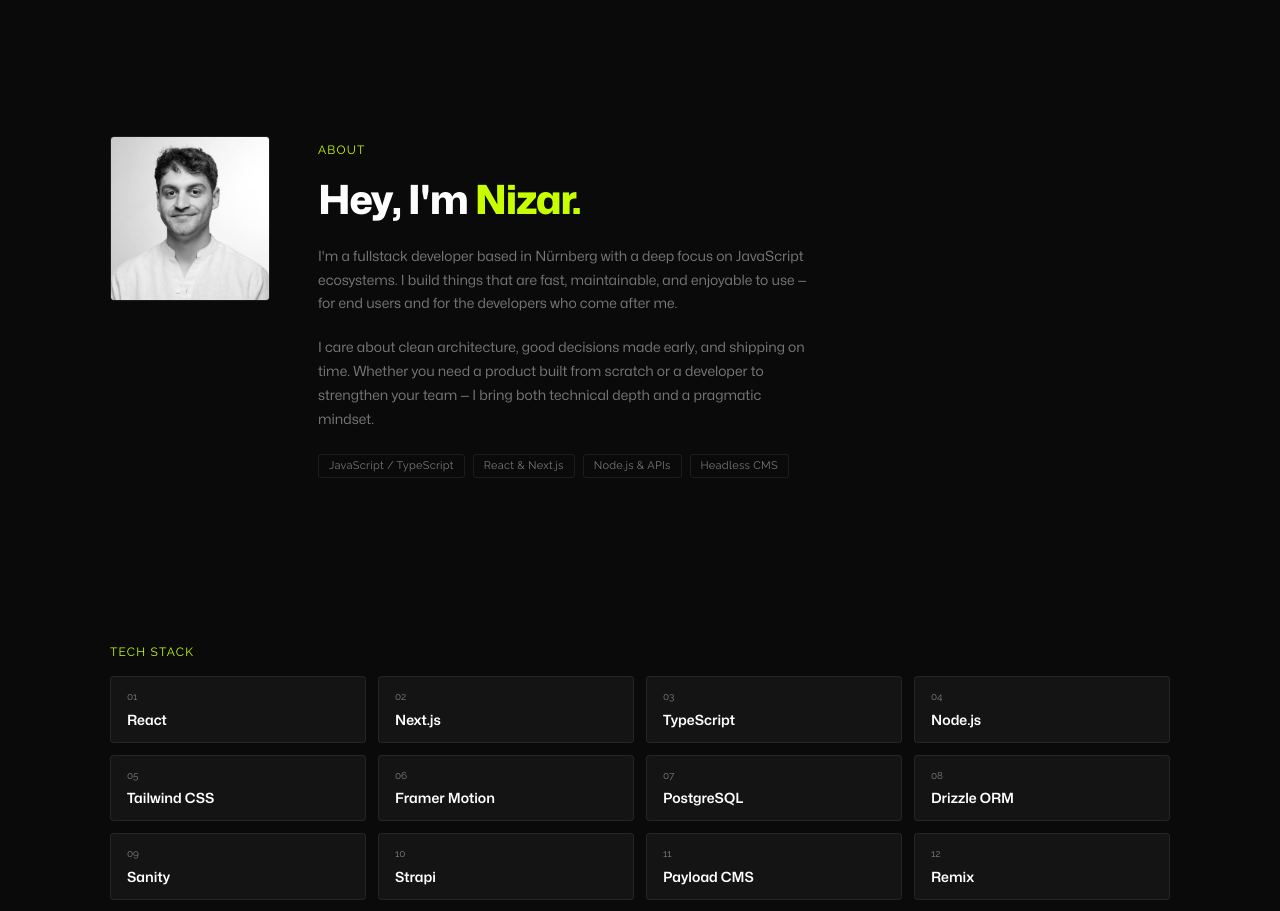
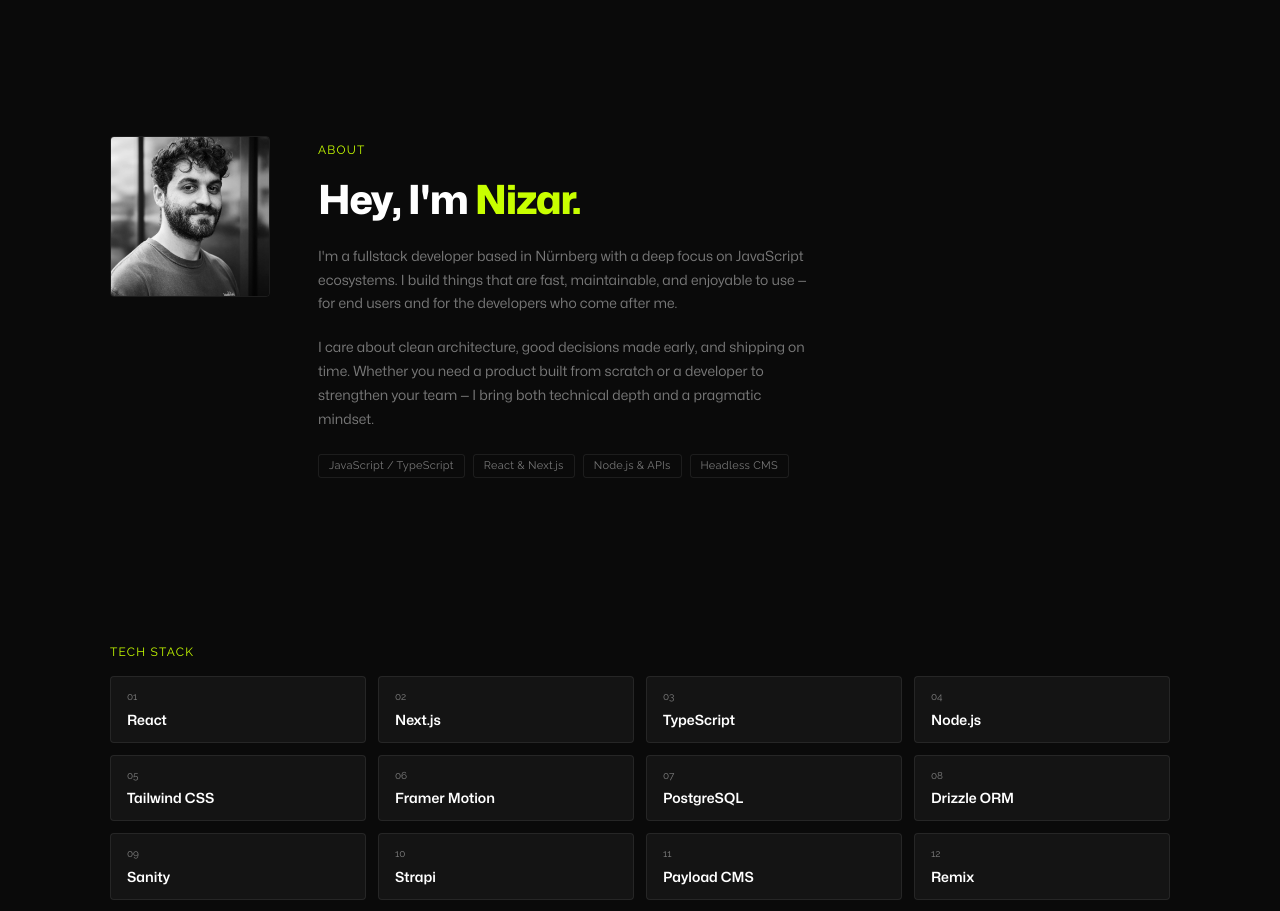
Before and after one commit to nizza1/wind, a Next.js app: page /en in a window 1280 px wide. Shown: the part 1220-2131 px from the top of the page. Built offline with nearby package versions, Linux system fonts and the light colour scheme.

Commit message:
fix build next img

```diff
--- a/src/app/components/sections/About.tsx
+++ b/src/app/components/sections/About.tsx
@@ -8,6 +8,7 @@ import { Tag } from "@/app/components/ui/Tag";
 import { AboutSectionType } from "@/app/content/home/types";
 import { fadeUpContainer, fadeUpItemSlow } from "./animations";
 
+import myImg from "/public/me.jpg";
 
 const About = ({ eyebrow, name, paragraph1, paragraph2, chips }: AboutSectionType) => (
   <section id="about" className="max-w-[1100px] mx-auto px-5 py-20">
@@ -22,7 +23,7 @@ const About = ({ eyebrow, name, paragraph1, paragraph2, chips }: AboutSectionTyp
       <motion.div variants={fadeUpItemSlow} className="hidden md:block">
         <div className="overflow-hidden rounded-[4px] border border-[var(--color-border)] w-[160px]">
           <Image
-            src="/profile/portfolioImage.jpg"
+            src={myImg}
             alt="Nizar"
             width={160}
             height={240}
```
